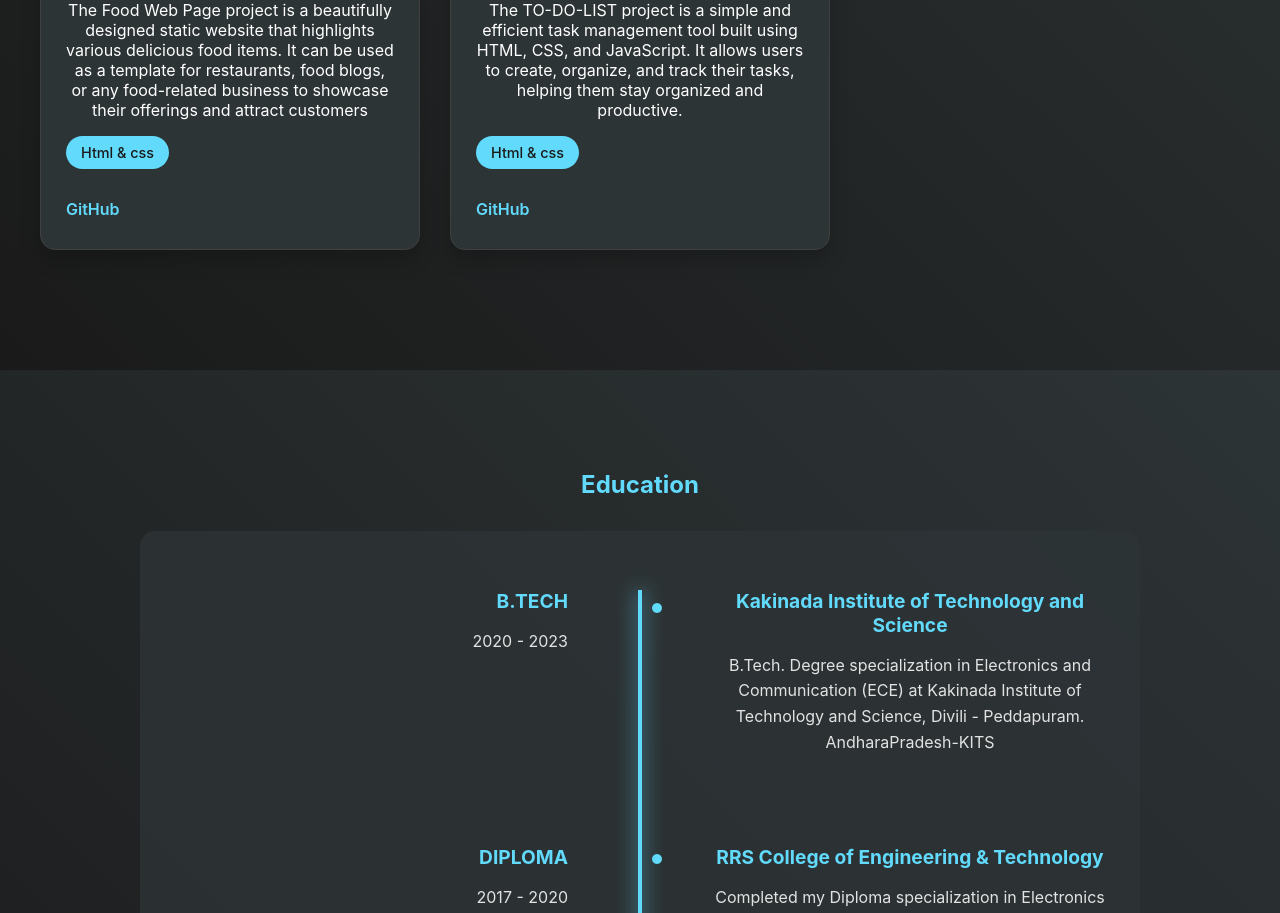
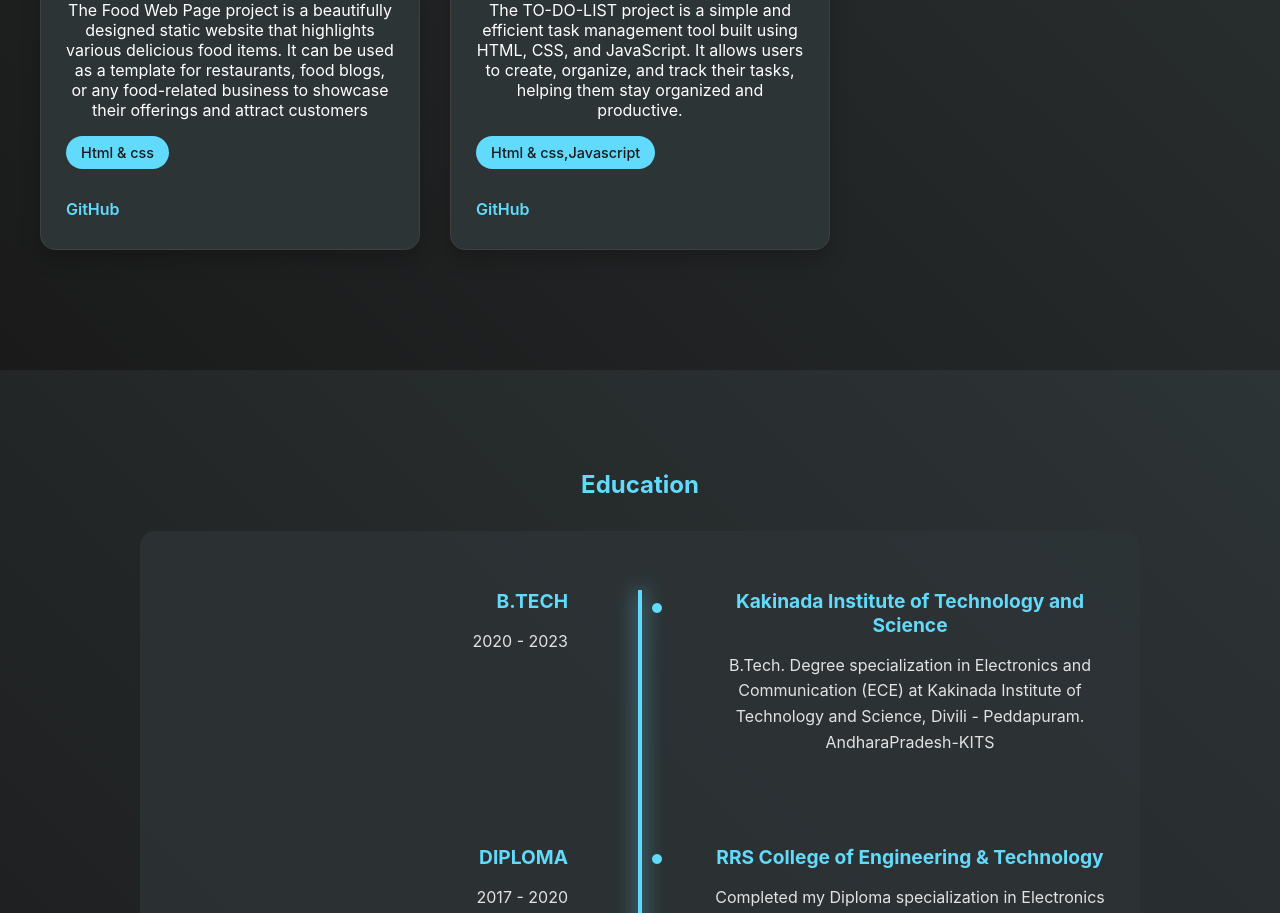
Before and after one commit to Kosurisriganesh/portfolio, a React (Create React App) app: page / in a window 1280 px wide. Shown: the part 2540-3453 px from the top of the page. Built offline with nearby package versions, Linux system fonts and the light colour scheme.

Commit message:
Update Projects.js

```diff
--- a/src/Components/Projects/Projects.js
+++ b/src/Components/Projects/Projects.js
@@ -30,7 +30,7 @@ const Projects = () => {
     {
       title: "TO-DO-LIST",
       description: "The TO-DO-LIST project is a simple and efficient task management tool built using HTML, CSS, and JavaScript. It allows users to create, organize, and track their tasks, helping them stay organized and productive.",
-      tech: ["Html & css"],
+      tech: ["Html & css,Javascript"],
       github: "https://github.com/Kosurisriganesh/To-Do-List"
     }
     // Add more projects
```
